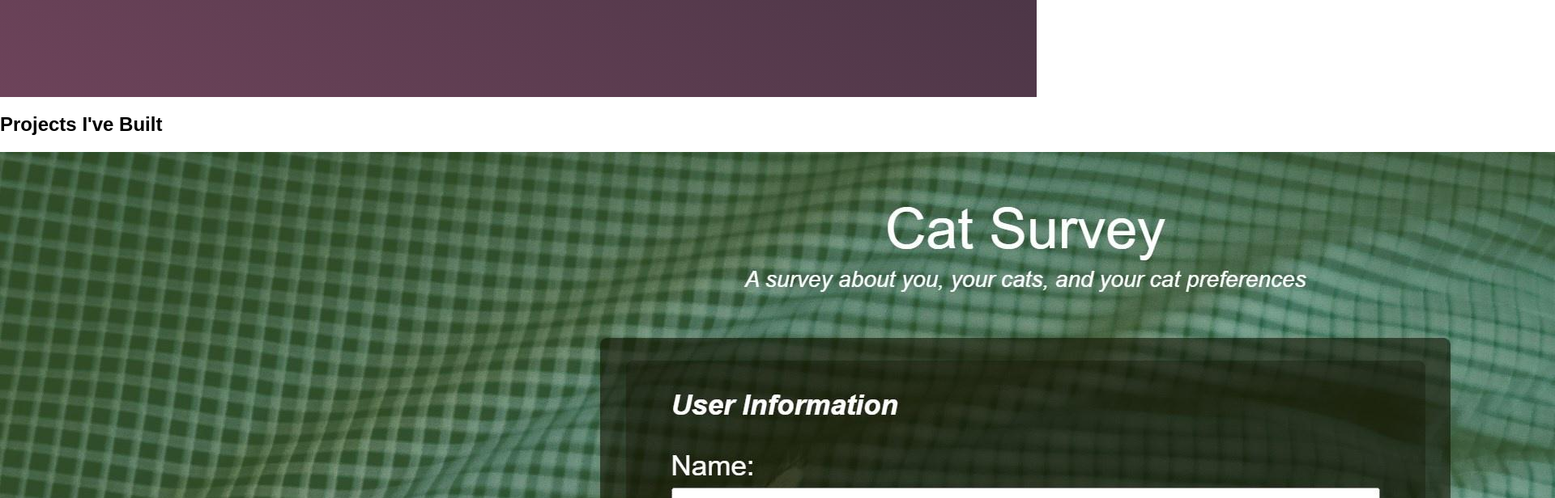
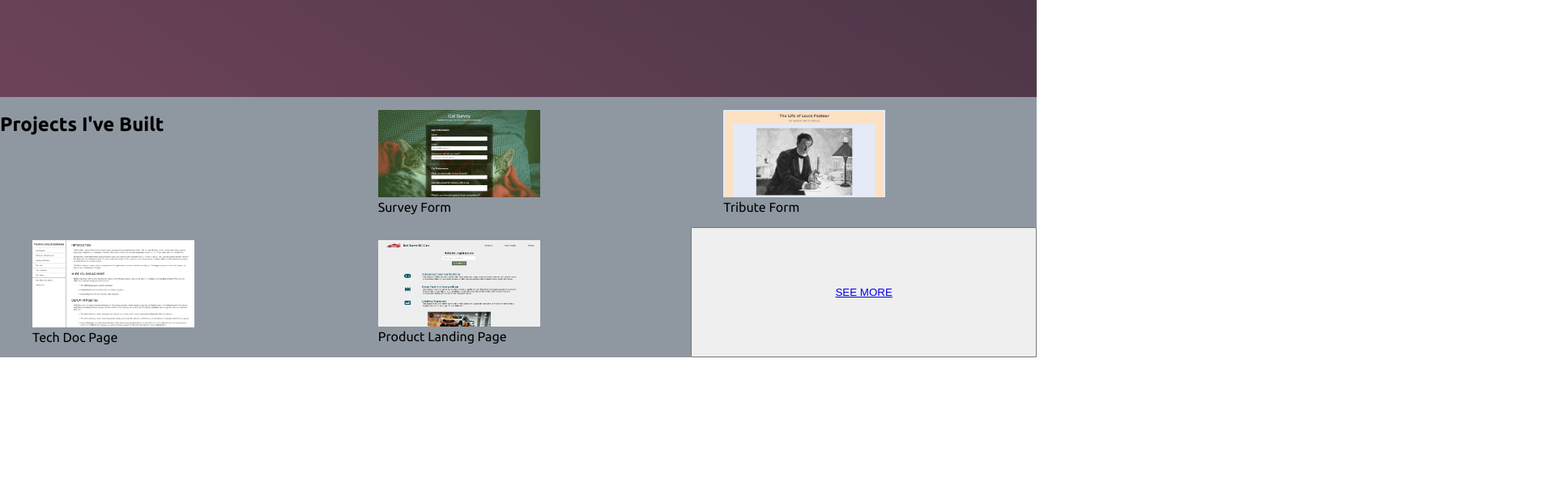
Before and after one commit to Lucas-Grillos/FCC-Portfolio-Page, a plain HTML site: page index.html in a window 1280 px wide. Shown: the part 680-1296 px from the top of the page at 81% size, 1920 px wide, since content can reach past the window. After the commit the page ends 1122 px from the top, so only its background shows below. Drawn offline with Linux system fonts and the light colour scheme.

Commit message:
color palette changes and some style outlines to the projects section

```diff
--- a/index.html
+++ b/index.html
@@ -5,7 +5,9 @@
     <meta name="viewport" content="width=device-width, initial-scale=1.0">
     <title>FCC Portfolio Page</title>
     <link rel="stylesheet" href="./styles.css" />
-
+    <link rel="preconnect" href="https://fonts.googleapis.com">
+    <link rel="preconnect" href="https://fonts.gstatic.com" crossorigin>
+    <link href="https://fonts.googleapis.com/css2?family=Ubuntu:ital,wght@0,300;0,400;0,500;0,700;1,300;1,400;1,500;1,700&display=swap" rel="stylesheet">
 </head>
 <body>
   <nav id="navbar">
@@ -48,33 +50,33 @@
         </h2>
       </div>
 
-      <div class="project-tile">
+      <figure class="project-tile">
         <img class="tile-img" src="./images/survey-form.jpeg" alt="FCC Survey Form">
         <div class="tile-title">
-          <p>Survey Form</p>
+          <figcaption>Survey Form</figcaption>
         </div>
-      </div>
+      </figure>
 
-      <div class="project-tile">
+      <figure class="project-tile">
         <img src="./images/tribute-page.jpeg" alt="FCC Tribute Page" class="tile-img">
         <div class="tile-title">
-          <p>Tribute Form</p>
+          <figcaption>Tribute Form</figcaption>
         </div>
-      </div>
+      </figure>
 
-      <div class="project-tile">
+      <figure class="project-tile">
         <img src="./images/tech-doc.png" alt="FCC Technical Documentation Page" class="tile-img">
         <div class="tile-title">
-          <p>Tech Doc Page</p>
+          <figcaption>Tech Doc Page</figcaption>
         </div>
-      </div>
+      </figure>
 
-      <div class="project-tile">
+      <figure class="project-tile">
         <img src="./images/product-landing.png" alt="FCC Product Landing Page" class="tile-img">
         <div class="tile-title">
-          <p>Product Landing Page</p>
+          <figcaption>Product Landing Page</figcaption>
         </div>
-      </div>
+      </figure>
 
       <button id="profile-link-btn">
         <a id="profile-link" href="https://github.com/Lucas-Grillos" target="_blank">SEE MORE</a>
--- a/styles.css
+++ b/styles.css
@@ -1,6 +1,6 @@
 :root {
-    --nav-color: #FF1F35;
-    --project-bg-color: #B1EDE8;
+    --nav-color: #E73645;
+    --project-bg-color: #8F98A1;
     --gradient-top-right: #352D39;
     --gradient-bottom-left: #6D435A;
 }
@@ -12,7 +12,8 @@
 body {
     padding: 0;
     margin: 0;
-    font-family: sans-serif;
+    font-family: "Ubuntu", sans-serif;
+
 }
 
 #navbar {
@@ -81,3 +82,19 @@ header p {
     font-weight: 100;
     color: var(--nav-color);
 }
+
+#projects {
+    background-color: var(--project-bg-color);
+    width: 100%;
+    display: grid;
+    grid-template-columns: repeat(3, 1fr);
+}
+
+.project-tile {
+    display: block;
+}
+
+.tile-img {
+    width: 200px;
+    height: auto;
+}
```
